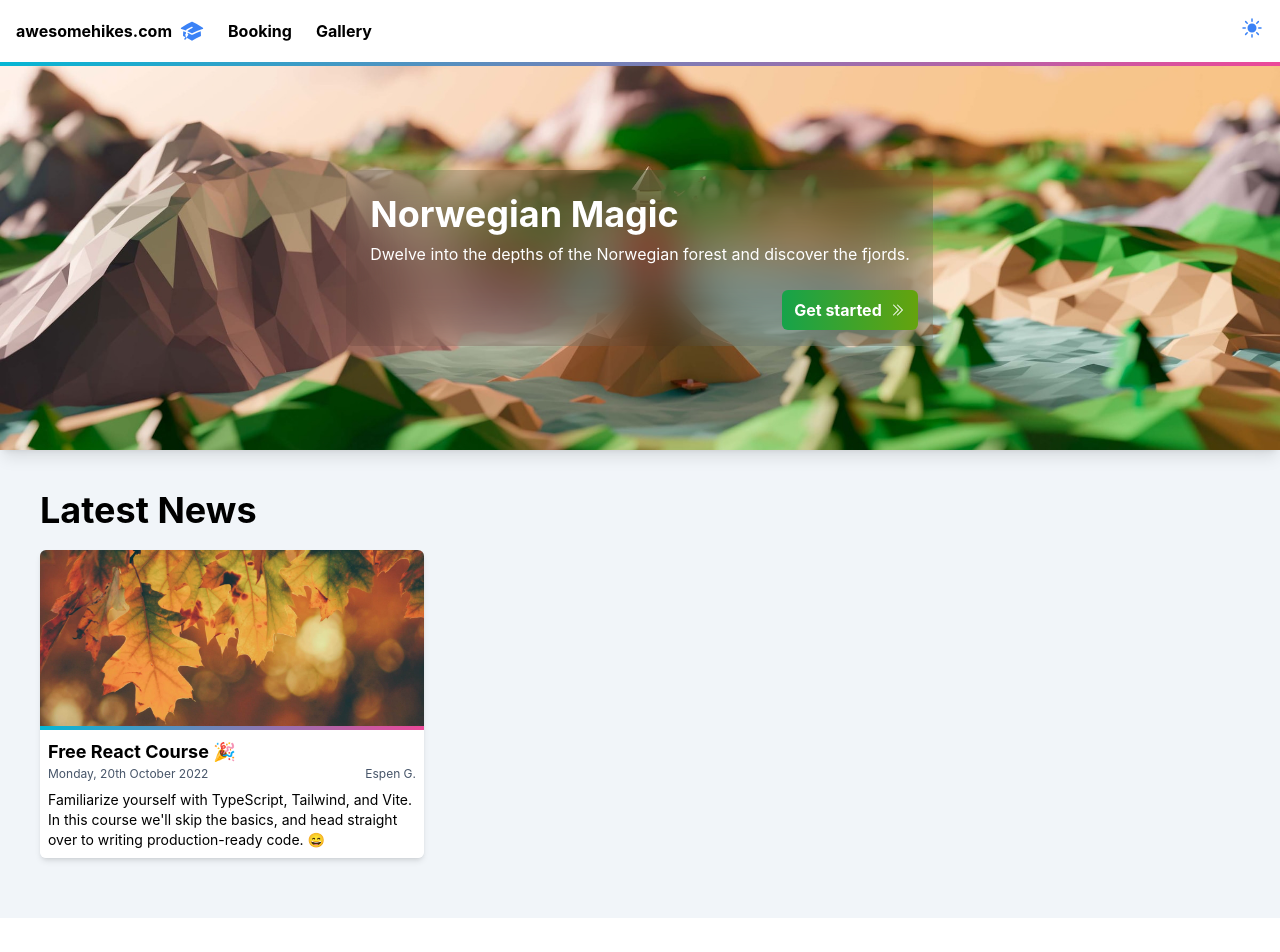
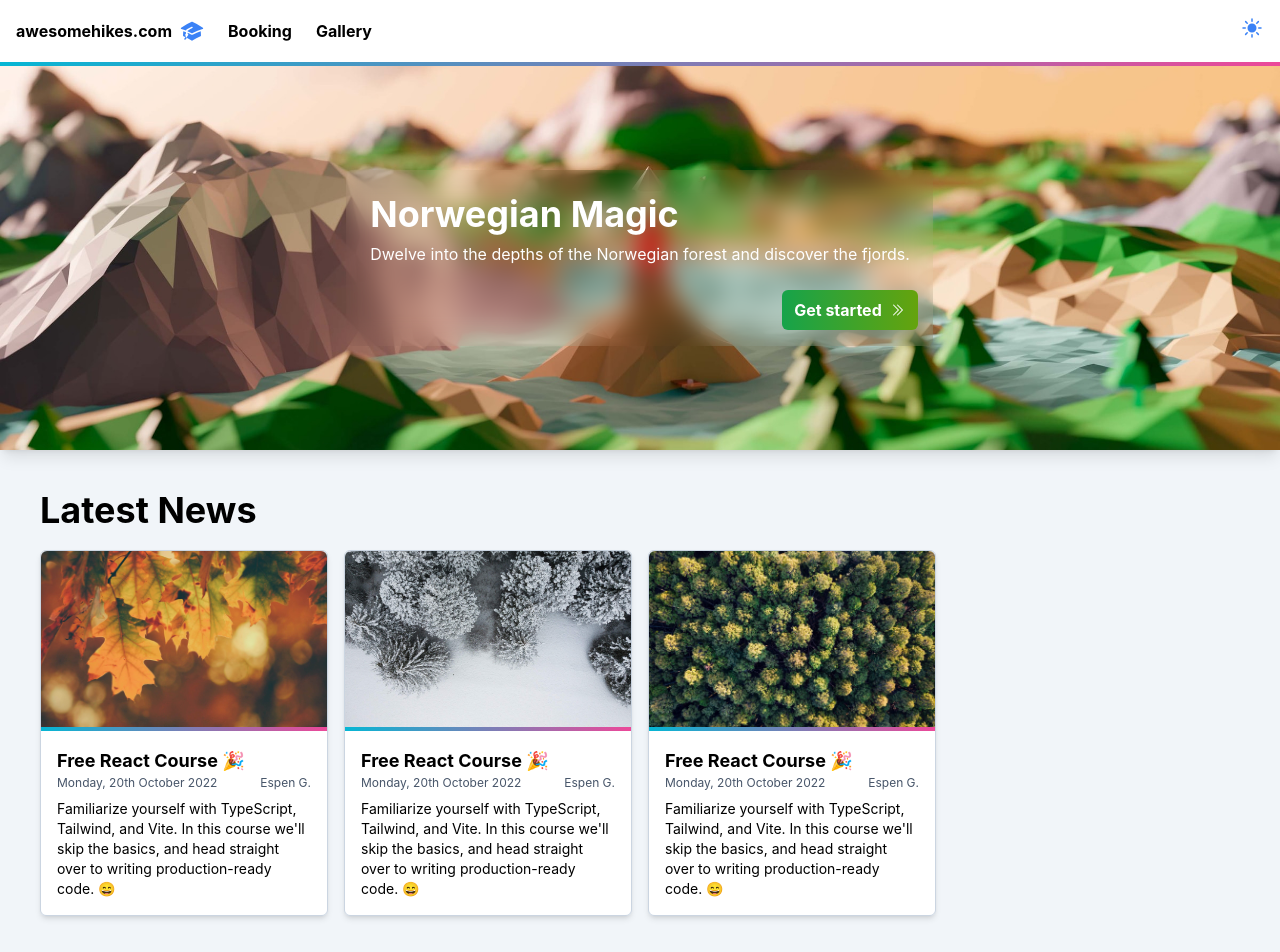
Before and after one commit to Gullskatten/homepage, a React (Vite) app: page / in a window 1280 px wide. Shown: the top 952 px of the page. Before the commit the page ends 918 px from the top, so only its background shows below. Built offline with nearby package versions, Linux system fonts and the light colour scheme.

Commit message:
Cards are now using grid

```diff
--- a/src/pages/Home.tsx
+++ b/src/pages/Home.tsx
@@ -7,7 +7,7 @@ const Home = () => {
     <div>
       <div className="bg-slate-100 dark:bg-slate-800">
         <section className="bg-[url('/assets/lowpoly-lg.jpg')] bg-no-repeat bg-center bg-cover h-96 flex items-center justify-center text-white shadow-lg">
-          <div className="rounded-md m-4 bg-gradient-to-r bg-clip-padding backdrop-filter backdrop-brightness-75 backdrop-blur-xl ">
+          <div className="rounded-md m-4 bg-gradient-to-r bg-clip-padding backdrop-filter backdrop-blur-md">
             <div className="rounded-t-md p-6 transition-all duration-300">
               <h1 className="md:mb-2 md:text-2xl lg:text-4xl font-bold text-white">
                 Norwegian Magic
@@ -32,12 +32,48 @@ const Home = () => {
         </section>
         <section className="p-10">
           <h2 className="font-bold text-4xl">Latest News</h2>
-          <div className="flex items-center justify-start space-x-2 my-5">
-            <article className="rounded-md w-96 shadow-md cursor-pointer group">
-              <div className="rounded-t-md duration-300 bg-[url('/assets/autumn-lg.jpg')] bg-no-repeat bg-center bg-cover h-44 group-hover:h-48 transition-all"></div>
+          <div className="grid grid-cols-1 gap-4 my-5 md:grid-cols-2 lg:grid-cols-4">
+            <article className="rounded-md shadow-md cursor-pointer hover:shadow-lg transition-all border border-slate-300 dark:border-none dark:hover:shadow-slate-900">
+              <div className="rounded-t-md duration-300 bg-[url('/assets/autumn-lg.jpg')] bg-no-repeat bg-center bg-cover h-44"></div>
               <div className="h-1 bg-gradient-to-r from-cyan-500 to-pink-500" />
               <div className="rounded-b-md bg-white dark:bg-slate-700">
-                <div className="p-2">
+                <div className="p-4">
+                  <h3 className="font-bold text-lg">Free React Course 🎉</h3>
+                  <div className="flex items-center justify-between text-slate-600 dark:text-slate-500 text-xs mb-2">
+                    <span>Monday, 20th October 2022</span>
+                    <span>Espen G.</span>
+                  </div>
+                  <p className="text-sm">
+                    Familiarize yourself with TypeScript, Tailwind, and Vite. In
+                    this course we'll skip the basics, and head straight over to
+                    writing production-ready code. 😄
+                  </p>
+                </div>
+              </div>
+            </article>
+            <article className="rounded-md shadow-md cursor-pointer hover:shadow-lg transition-all border border-slate-300 dark:border-none dark:hover:shadow-slate-900">
+              <div className="rounded-t-md duration-300 bg-[url('/assets/winter_droneview.jpg')] bg-no-repeat bg-center bg-cover h-44"></div>
+              <div className="h-1 bg-gradient-to-r from-cyan-500 to-pink-500" />
+              <div className="rounded-b-md bg-white dark:bg-slate-700">
+                <div className="p-4">
+                  <h3 className="font-bold text-lg">Free React Course 🎉</h3>
+                  <div className="flex items-center justify-between text-slate-600 dark:text-slate-500 text-xs mb-2">
+                    <span>Monday, 20th October 2022</span>
+                    <span>Espen G.</span>
+                  </div>
+                  <p className="text-sm">
+                    Familiarize yourself with TypeScript, Tailwind, and Vite. In
+                    this course we'll skip the basics, and head straight over to
+                    writing production-ready code. 😄
+                  </p>
+                </div>
+              </div>
+            </article>
+            <article className="rounded-md shadow-md cursor-pointer group hover:shadow-lg transition-all border border-slate-300 dark:border-none dark:hover:shadow-slate-900">
+              <div className="rounded-t-md duration-300 bg-[url('/assets/woods_droneview-lg.jpg')] bg-no-repeat bg-center bg-cover h-44 transition-all"></div>
+              <div className="h-1 bg-gradient-to-r from-cyan-500 to-pink-500" />
+              <div className="rounded-b-md bg-white dark:bg-slate-700">
+                <div className="p-4">
                   <h3 className="font-bold text-lg">Free React Course 🎉</h3>
                   <div className="flex items-center justify-between text-slate-600 dark:text-slate-500 text-xs mb-2">
                     <span>Monday, 20th October 2022</span>
```
